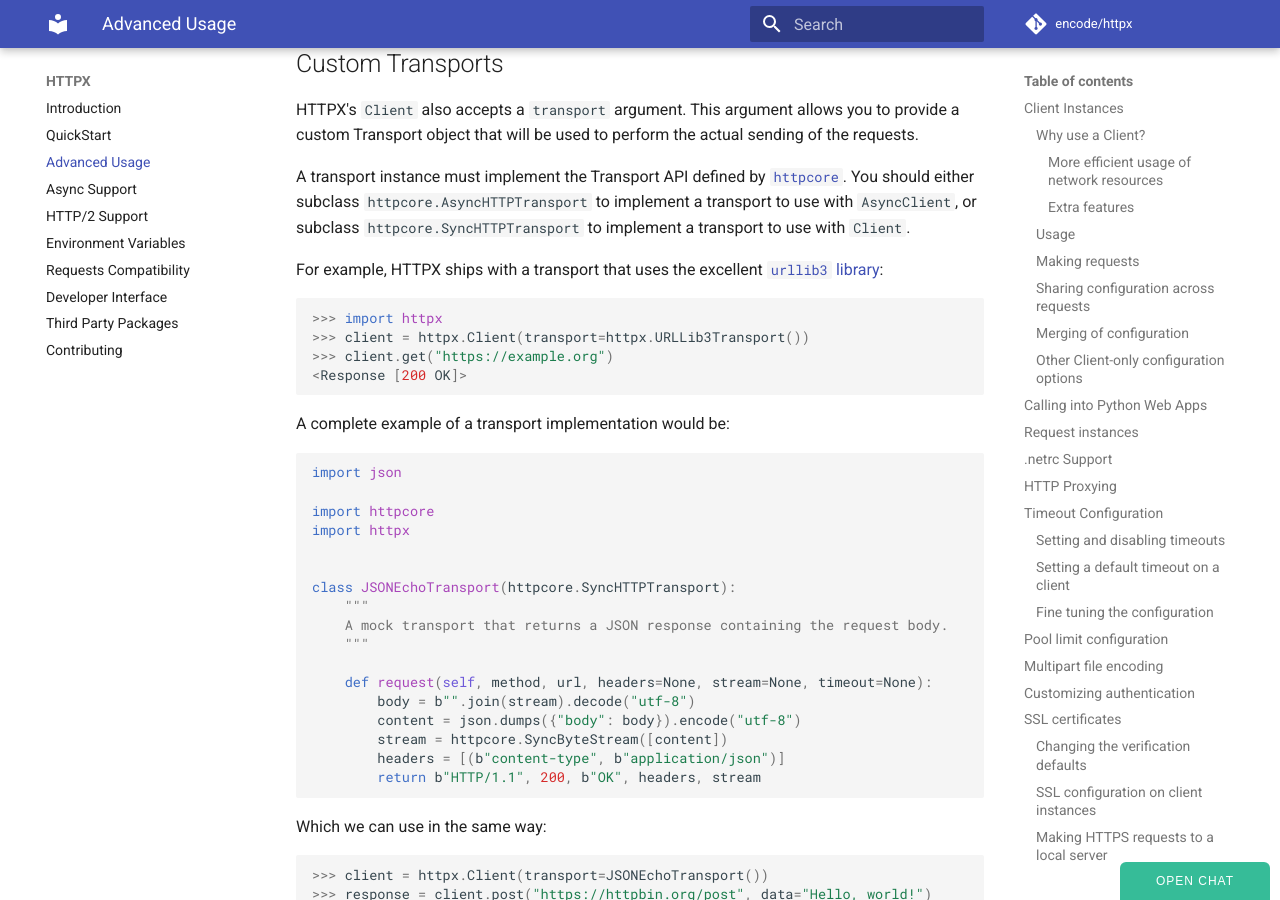
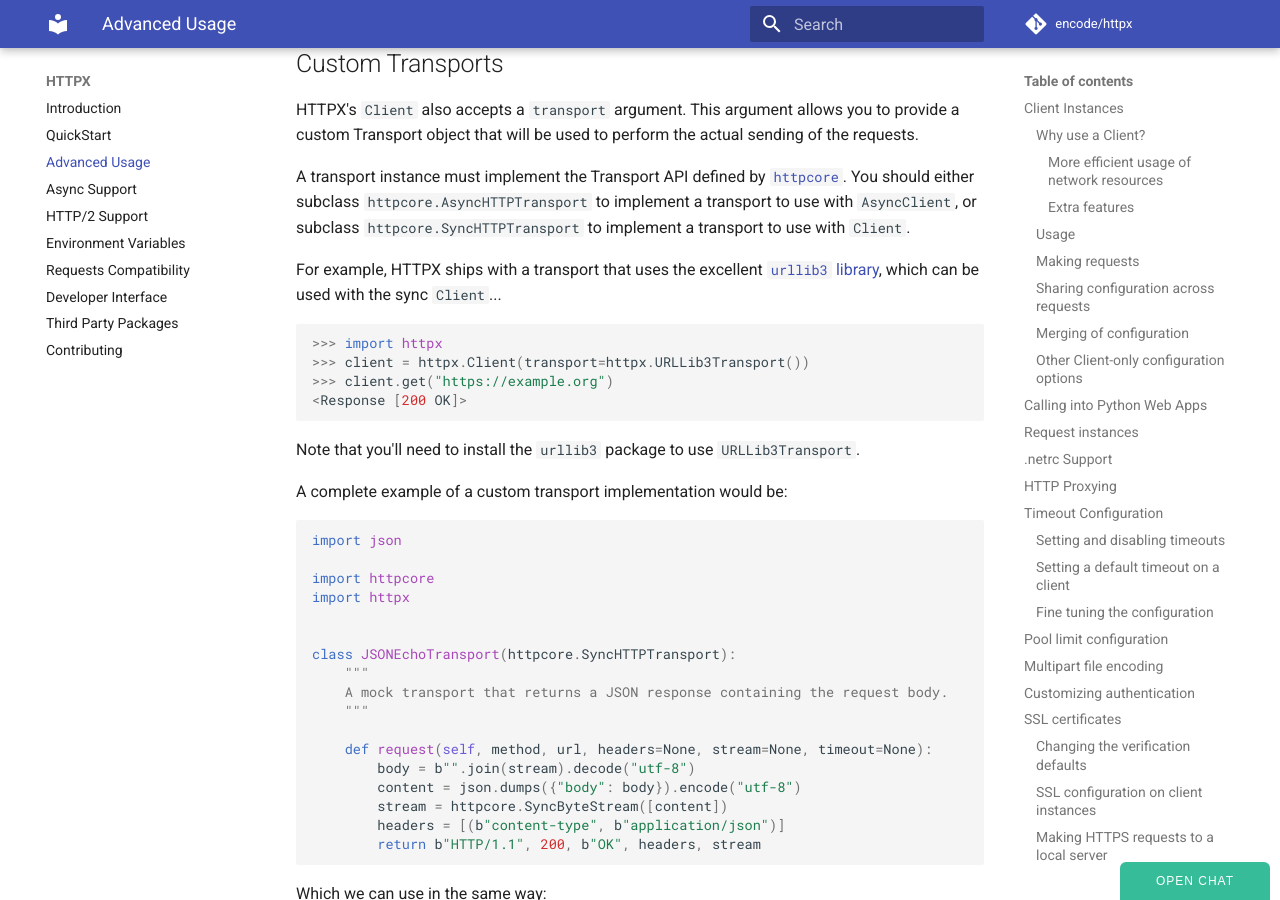
Before and after one commit to WorldStar0126/httpx, an MkDocs documentation site: the page built from docs/advanced.md, in a window 1280 px wide and 900 px high, scrolled down 13784 px. Built offline with MkDocs 1.6.1 and Material for MkDocs 9.7.7, drawn with Linux system fonts in a browser that asks for light colours; comment, search, counter and statistics services are not loaded.

````diff
--- a/docs/advanced.md
+++ b/docs/advanced.md
@@ -633,7 +633,8 @@ use with `AsyncClient`, or subclass `httpcore.SyncHTTPTransport` to implement a
 transport to use with `Client`.
 
 For example, HTTPX ships with a transport that uses the excellent
-[`urllib3` library](https://urllib3.readthedocs.io/en/latest/):
+[`urllib3` library](https://urllib3.readthedocs.io/en/latest/), which can be
+used with the sync `Client`...
 
 ```python
 >>> import httpx
@@ -642,7 +643,9 @@ For example, HTTPX ships with a transport that uses the excellent
 <Response [200 OK]>
 ```
 
-A complete example of a transport implementation would be:
+Note that you'll need to install the `urllib3` package to use `URLLib3Transport`.
+
+A complete example of a custom transport implementation would be:
 
 ```python
 import json
````
Also changed, not shown: README.md (+4 -3 lines), docs/index.md (+5 -3 lines).
